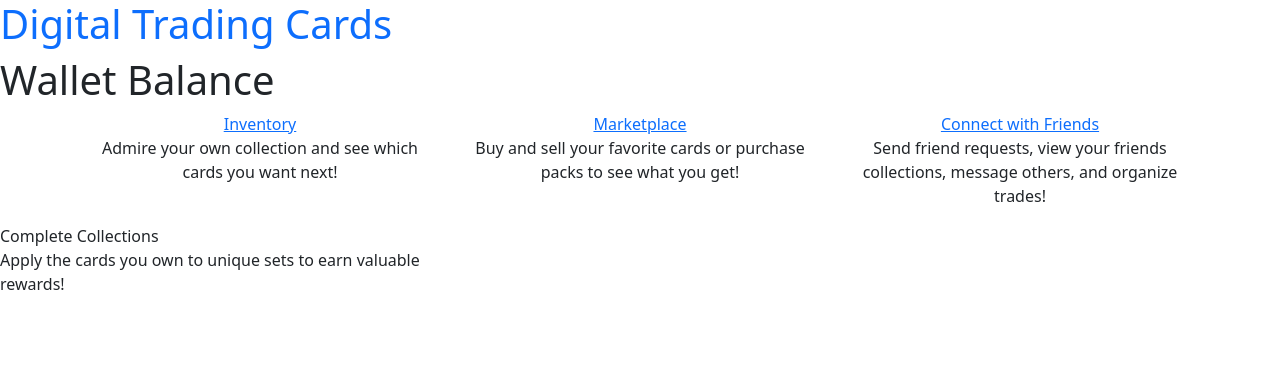
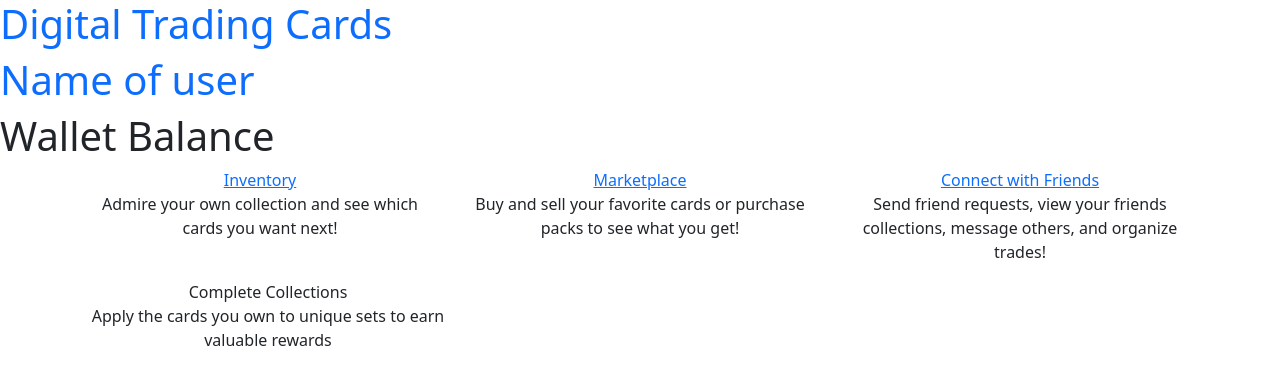
Before and after one commit to IWU-CS253/project-cards, a Flask app: page / in a window 1280 px wide. Shown: the top 385 px of the page. Run offline with Flask 2, Linux system fonts and the light colour scheme.

Commit message:
Cleaned up some code

```diff
--- a/templates/home.html
+++ b/templates/home.html
@@ -5,7 +5,6 @@
     <title>Home</title>
     <h1>Wallet Balance</h1>
 </head>
-
 <body>
 <div class="container text-center">
         <div class="row">
@@ -22,12 +21,11 @@
                 <p>Send friend requests, view your friends collections, message others, and organize trades!</p>
             </div>
         </div>
+        <div class="col-4">
+            <a>Complete Collections</a>
+            <p>Apply the cards you own to unique sets to earn valuable rewards</p>
+        </div>
     </div>
 </body>
 
-<div class="col-4">
-    <a>Complete Collections</a>
-    <p>Apply the cards you own to unique sets to earn valuable rewards!</p>
-</div>
-
 {% endblock %}
--- a/templates/layout.html
+++ b/templates/layout.html
@@ -1,15 +1,14 @@
 <!doctype html>
 <title>Digital Trading Cards</title>
 <meta name="viewport" content="width=device-width, initial-scale=1">
+<title>Name of App</title>
 <link href="https://cdn.jsdelivr.net/npm/bootstrap@5.2.2/dist/css/bootstrap.min.css"
       rel="stylesheet" integrity="sha384-Zenh87qX5JnK2Jl0vWa8Ck2rdkQ2Bzep5IDxbcnCeuOxjzrPF/et3URy9Bv1WTRi"
       crossorigin="anonymous">
 <div class="page">
     <div class="text-primary">
       <h1>Digital Trading Cards</h1>
+      <h1>Name of user</h1>
     </div>
-  {% for message in get_flashed_messages() %}
-    <div class="alert alert-primary" role="alert">{{ message }}</div>
-  {% endfor %}
   {% block body %}{% endblock %}
 </div>
```
